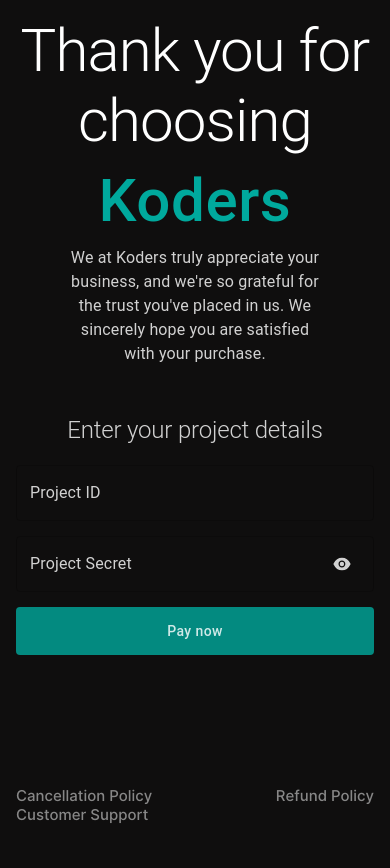
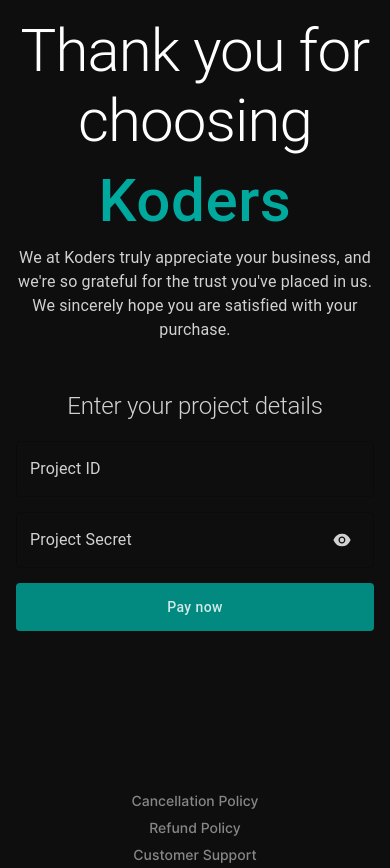
Before and after one commit to andreas12062410/payment-frontend, a React (Create React App) app: page / in a window 390 px wide. Before the commit the page ends 844 px from the top, so only its background shows below. Built offline with nearby package versions, Linux system fonts and the light colour scheme.

Commit message:
fix responsiveness issues

```diff
--- a/src/App.scss
+++ b/src/App.scss
@@ -21,7 +21,10 @@
   background: linear-gradient(#040e27, rgba(4, 14, 39, 0.3));
   padding: 2rem;
 }
-
+.payment-container{
+  height: 100vh !important;
+  padding: 1rem !important;
+}
 
 /* .MuiInputBase-root.Mui-disabled {
   background: rgba(0, 0, 0, 0.3) !important;
@@ -80,10 +83,12 @@
 .MuiMenuItem-root {
   background: #151823 !important;
   color: rgba(255, 255, 255, 0.81) !important;
+  max-height: calc(36px * 3) !important;
 }
 /* dd */
 .full-height {
-  height: 100%;
+  height: 95%;
+
 }
 
 /* loader text dot CSS */
@@ -122,3 +127,20 @@
 
   }
 }
+
+
+
+.payment-description{
+  @media screen and (max-width:768px) {
+    width: 100% !important;
+  }
+}
+.footer-wrapper{
+
+  @media screen and (max-width:768px) {
+flex-direction: column !important;
+align-items: center !important;
+
+
+  }
+}
--- a/src/App.tsx
+++ b/src/App.tsx
@@ -11,7 +11,7 @@
 
 function App() {
   return (
-    <Container style={{ height: "95vh", padding: "1rem " }}>
+    <Container className="payment-container">
       <div className="full-height">
         <Heading />
         <Description />
--- a/src/component/description/Description.tsx
+++ b/src/component/description/Description.tsx
@@ -8,6 +8,7 @@
       paragraph
       textAlign="center"
       margin="0px auto"
+      className="payment-description"
     >
       We at Koders truly appreciate your business, and we're so grateful for the
       trust you've placed in us. We sincerely hope you are satisfied with your
--- a/src/component/footer/Footer.tsx
+++ b/src/component/footer/Footer.tsx
@@ -5,12 +5,18 @@
   return (
     <Grid justifyContent="center" container>
       <Grid item xs={12} sm={8} lg={8}>
-        <Stack justifyContent="space-between" flexWrap="wrap" direction="row">
+        <Stack
+          className="footer-wrapper"
+          justifyContent="space-between"
+          flexWrap="wrap"
+          direction="row"
+        >
           {kFooterLink.map(({ title, link }, i) => (
             <Link
+              margin="5px 0"
               href={link}
               fontWeight="400"
-              fontSize="15px"
+              fontSize="14px"
               underline="hover"
               color="rgba(255,255,255,0.5)"
               sx={{
```
